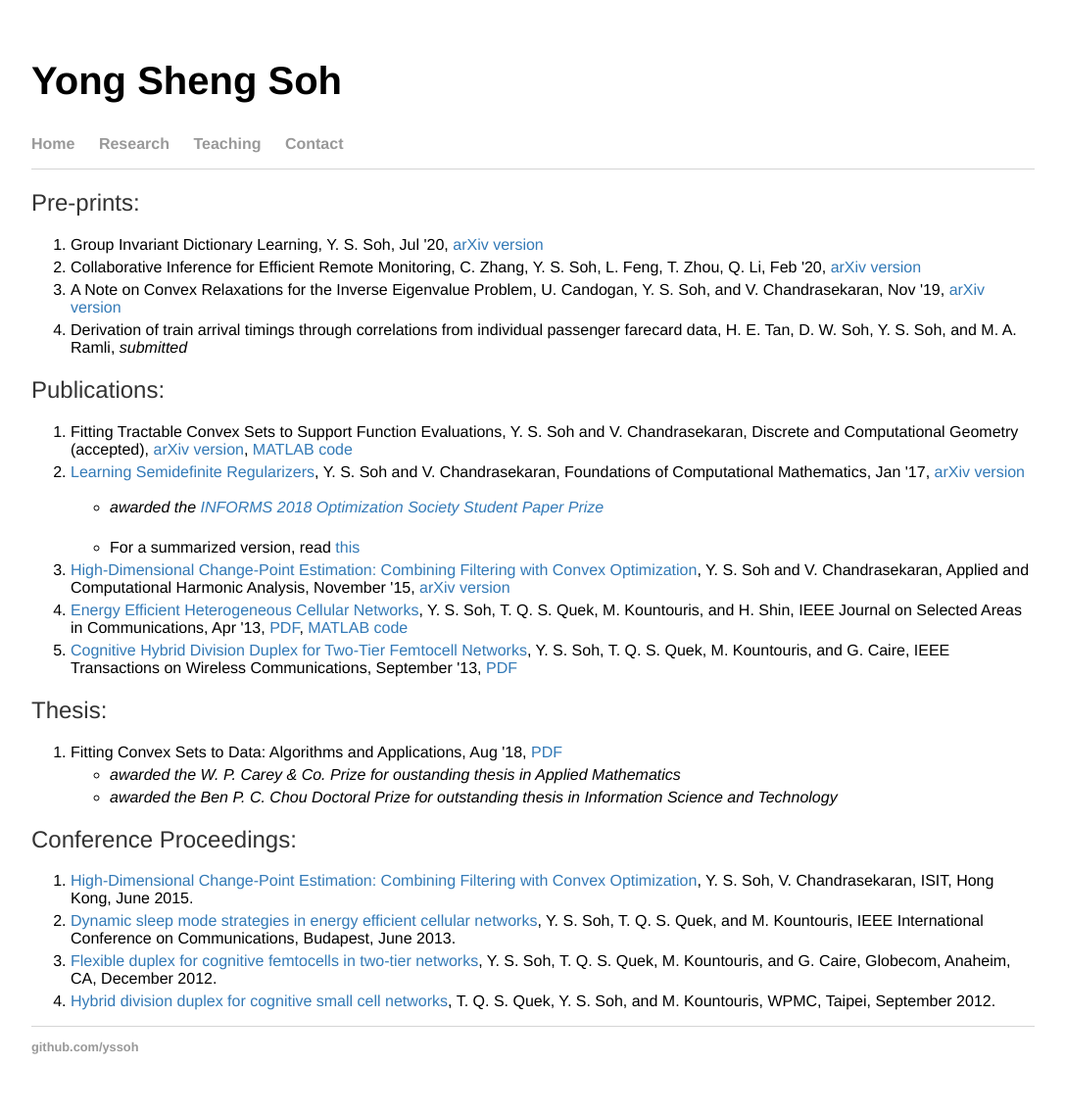
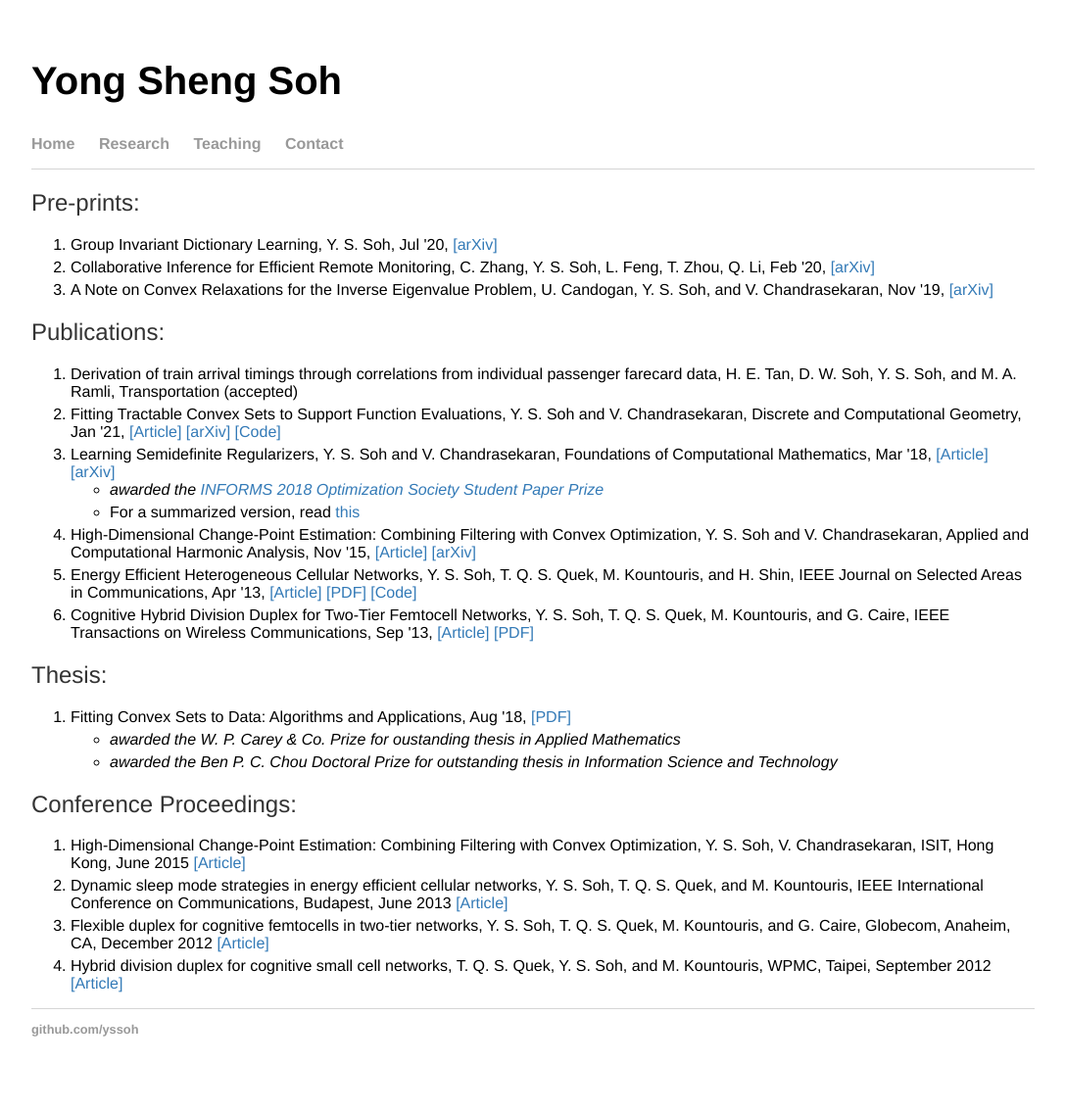
Before and after one commit to yssoh/yssoh.github.io, a Jekyll site: the page built from research/index.html, in a window 1280 px wide. Shown: the whole page at 98% size, without its empty margins (96-1183 px from the left). Built offline with Jekyll 4.4.1, drawn with Linux system fonts in a browser that asks for light colours.

Commit message:
Update index.html

```diff
--- a/research/index.html
+++ b/research/index.html
@@ -6,30 +6,30 @@ title: Yong Sheng Soh
 <div class="blurb">
   <h2>Pre-prints:</h2>
   <ol>
-    <li>Group Invariant Dictionary Learning, Y. S. Soh, Jul '20, <a href = "https://arxiv.org/abs/2007.07550">arXiv version</a></li>
-	<li>Collaborative Inference for Efficient Remote Monitoring, C. Zhang, Y. S. Soh, L. Feng, T. Zhou, Q. Li, Feb '20, <a href = "https://arxiv.org/abs/2002.04759">arXiv version</a></li>
-	<li>A Note on Convex Relaxations for the Inverse Eigenvalue Problem, U. Candogan, Y. S. Soh, and V. Chandrasekaran, Nov '19, <a href = "https://arxiv.org/abs/1911.02225">arXiv version</a></li>
-	<li>Derivation of train arrival timings through correlations from individual passenger farecard data, H. E. Tan, D. W. Soh, Y. S. Soh, and M. A. Ramli, <i>submitted</i></li>
+    <li>Group Invariant Dictionary Learning, Y. S. Soh, Jul '20, <a href = "https://arxiv.org/abs/2007.07550">[arXiv]</a></li>
+	<li>Collaborative Inference for Efficient Remote Monitoring, C. Zhang, Y. S. Soh, L. Feng, T. Zhou, Q. Li, Feb '20, <a href = "https://arxiv.org/abs/2002.04759">[arXiv]</a></li>
+	<li>A Note on Convex Relaxations for the Inverse Eigenvalue Problem, U. Candogan, Y. S. Soh, and V. Chandrasekaran, Nov '19, <a href = "https://arxiv.org/abs/1911.02225">[arXiv]</a></li>
   </ol>
 
     <h2>Publications:</h2>
   <ol>
-    <li>Fitting Tractable Convex Sets to Support Function Evaluations, Y. S. Soh and V. Chandrasekaran, Discrete and Computational Geometry (accepted), <a href = "http://arxiv.org/abs/1903.04194">arXiv version</a>, <a href = "http://github.com/yssoh/cvxreg">MATLAB code</a></li>
-	<li><a href = "http://link.springer.com/article/10.1007/s10208-018-9386-z">Learning Semidefinite Regularizers</a>, Y. S. Soh and V. Chandrasekaran, Foundations of Computational Mathematics, Jan '17, <a href = "http://arxiv.org/abs/1701.01207">arXiv version</a><br>
-	<ul><br>
-	<li><i>awarded the <a href ="http://www.informs.org/Recognizing-Excellence/Community-Prizes/Optimization-Society/Optimization-Society-Student-Paper-Prize">INFORMS 2018 Optimization Society Student Paper Prize</a></i></li><br>
+	<li>Derivation of train arrival timings through correlations from individual passenger farecard data, H. E. Tan, D. W. Soh, Y. S. Soh, and M. A. Ramli, Transportation (accepted)</li>
+    <li>Fitting Tractable Convex Sets to Support Function Evaluations, Y. S. Soh and V. Chandrasekaran, Discrete and Computational Geometry, Jan '21, <a href = "https://link.springer.com/article/10.1007/s00454-020-00258-0">[Article]</a> <a href = "http://arxiv.org/abs/1903.04194">[arXiv]</a> <a href = "http://github.com/yssoh/cvxreg">[Code]</a></li>
+	<li>Learning Semidefinite Regularizers, Y. S. Soh and V. Chandrasekaran, Foundations of Computational Mathematics, Mar '18, <a href = "http://link.springer.com/article/10.1007/s10208-018-9386-z">[Article]</a> <a href = "http://arxiv.org/abs/1701.01207">[arXiv]</a><br>
+	<ul>
+	<li><i>awarded the <a href ="http://www.informs.org/Recognizing-Excellence/Community-Prizes/Optimization-Society/Optimization-Society-Student-Paper-Prize">INFORMS 2018 Optimization Society Student Paper Prize</a></i></li>
 	<li>
 	For a summarized version, read <a href = "https://github.com/yssoh/informs18_sdpdl/raw/master/informs18_sdpdl.pdf">this</a>
 	</li>
 	</ul>
-	<li><a href = "https://www.sciencedirect.com/science/article/pii/S1063520315001542">High-Dimensional Change-Point Estimation: Combining Filtering with Convex Optimization</a>, Y. S. Soh and V. Chandrasekaran, Applied and Computational Harmonic Analysis, November '15, <a href = "http://arxiv.org/abs/1412.3731">arXiv version</a></li>
-	<li><a href = "https://ieeexplore.ieee.org/document/6502479">Energy Efficient Heterogeneous Cellular Networks</a>, Y. S. Soh, T. Q. S. Quek, M. Kountouris, and H. Shin, IEEE Journal on Selected Areas in Communications, Apr '13, <a href = "papers/SQKS_JSAC13.pdf">PDF</a>, <a href = "http://github.com/yssoh/green_hcn">MATLAB code</a></li>
-	<li><a href = "https://ieeexplore.ieee.org/xpl/articleDetails.jsp?arnumber=6594782">Cognitive Hybrid Division Duplex for Two-Tier Femtocell Networks</a>, Y. S. Soh, T. Q. S. Quek, M. Kountouris, and G. Caire, IEEE Transactions on Wireless Communications, September '13, <a href = "papers/SQKC_TWC13.pdf">PDF</a></li>
+	<li>High-Dimensional Change-Point Estimation: Combining Filtering with Convex Optimization, Y. S. Soh and V. Chandrasekaran, Applied and Computational Harmonic Analysis, Nov '15, <a href = "https://www.sciencedirect.com/science/article/pii/S1063520315001542">[Article]</a> <a href = "http://arxiv.org/abs/1412.3731">[arXiv]</a></li>
+	<li>Energy Efficient Heterogeneous Cellular Networks, Y. S. Soh, T. Q. S. Quek, M. Kountouris, and H. Shin, IEEE Journal on Selected Areas in Communications, Apr '13, <a href = "https://ieeexplore.ieee.org/document/6502479">[Article]</a> <a href = "papers/SQKS_JSAC13.pdf">[PDF]</a> <a href = "http://github.com/yssoh/green_hcn">[Code]</a></li>
+	<li>Cognitive Hybrid Division Duplex for Two-Tier Femtocell Networks, Y. S. Soh, T. Q. S. Quek, M. Kountouris, and G. Caire, IEEE Transactions on Wireless Communications, Sep '13, <a href = "https://ieeexplore.ieee.org/xpl/articleDetails.jsp?arnumber=6594782">[Article]</a> <a href = "papers/SQKC_TWC13.pdf">[PDF]</a></li>
   </ol>
 
   <h2>Thesis:</h2>
   <ol>
-    <li>Fitting Convex Sets to Data: Algorithms and Applications, Aug '18, <a href = "http://thesis.library.caltech.edu/11208/1/YongSheng_Soh_2019.pdf">PDF</a></li>
+    <li>Fitting Convex Sets to Data: Algorithms and Applications, Aug '18, <a href = "http://thesis.library.caltech.edu/11208/1/YongSheng_Soh_2019.pdf">[PDF]</a></li>
 	<ul>
 	<li><i>awarded the W. P. Carey & Co. Prize for oustanding thesis in Applied Mathematics </i></li>
 	<li><i>awarded the Ben P. C. Chou Doctoral Prize for outstanding thesis in Information Science and Technology</i></li>
@@ -38,10 +38,10 @@ title: Yong Sheng Soh
 
   <h2>Conference Proceedings:</h2>
   <ol>
-	<li><a href = "http://ieeexplore.ieee.org/xpls/abs_all.jsp?arnumber=7282435&tag=1"> High-Dimensional Change-Point Estimation: Combining Filtering with Convex Optimization</a>, Y. S. Soh, V. Chandrasekaran, ISIT, Hong Kong, June 2015.</li>
-	<li><a href = "http://ieeexplore.ieee.org/xpls/abs_all.jsp?arnumber=6655024&tag=1">Dynamic sleep mode strategies in energy efficient cellular networks</a>, Y. S. Soh, T. Q. S. Quek, and M. Kountouris, IEEE International Conference on Communications, Budapest, June 2013.</li>
-	<li><a href="http://ieeexplore.ieee.org/xpls/abs_all.jsp?arnumber=6503443">Flexible duplex for cognitive femtocells in two-tier networks</a>, Y. S. Soh, T. Q. S. Quek, M. Kountouris, and G. Caire, Globecom, Anaheim, CA, December 2012.</li>
-	<li><a href = "http://ieeexplore.ieee.org/xpls/abs_all.jsp?arnumber=6398710">Hybrid division duplex for cognitive small cell networks</a>, T. Q. S. Quek, Y. S. Soh, and M. Kountouris, WPMC, Taipei, September 2012.</li>
+	<li>High-Dimensional Change-Point Estimation: Combining Filtering with Convex Optimization, Y. S. Soh, V. Chandrasekaran, ISIT, Hong Kong, June 2015 <a href = "http://ieeexplore.ieee.org/xpls/abs_all.jsp?arnumber=7282435&tag=1">[Article]</a></li>
+	<li>Dynamic sleep mode strategies in energy efficient cellular networks, Y. S. Soh, T. Q. S. Quek, and M. Kountouris, IEEE International Conference on Communications, Budapest, June 2013 <a href = "http://ieeexplore.ieee.org/xpls/abs_all.jsp?arnumber=6655024&tag=1">[Article]</a></li>
+	<li>Flexible duplex for cognitive femtocells in two-tier networks, Y. S. Soh, T. Q. S. Quek, M. Kountouris, and G. Caire, Globecom, Anaheim, CA, December 2012 <a href="http://ieeexplore.ieee.org/xpls/abs_all.jsp?arnumber=6503443">[Article]</a></li>
+	<li>Hybrid division duplex for cognitive small cell networks, T. Q. S. Quek, Y. S. Soh, and M. Kountouris, WPMC, Taipei, September 2012 <a href = "http://ieeexplore.ieee.org/xpls/abs_all.jsp?arnumber=6398710">[Article]</a></li>
 
   </ol>
 
```
